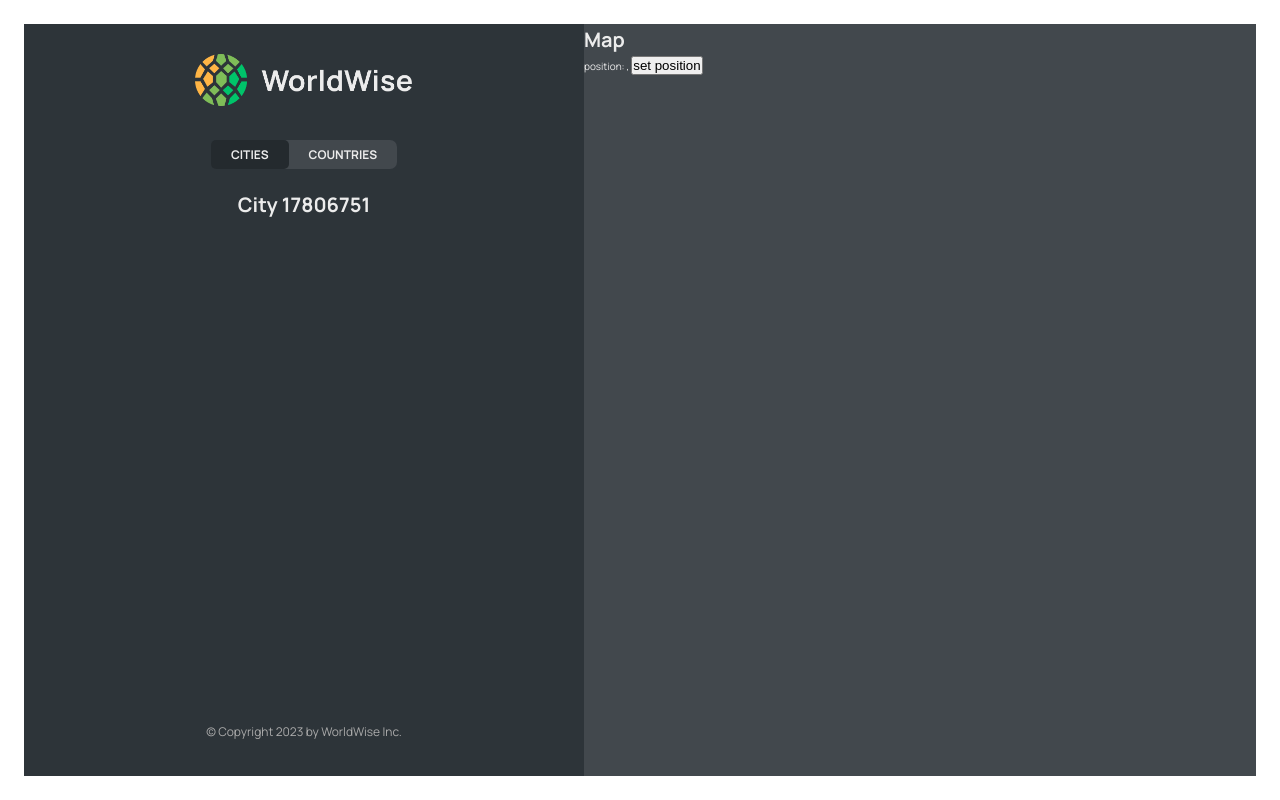
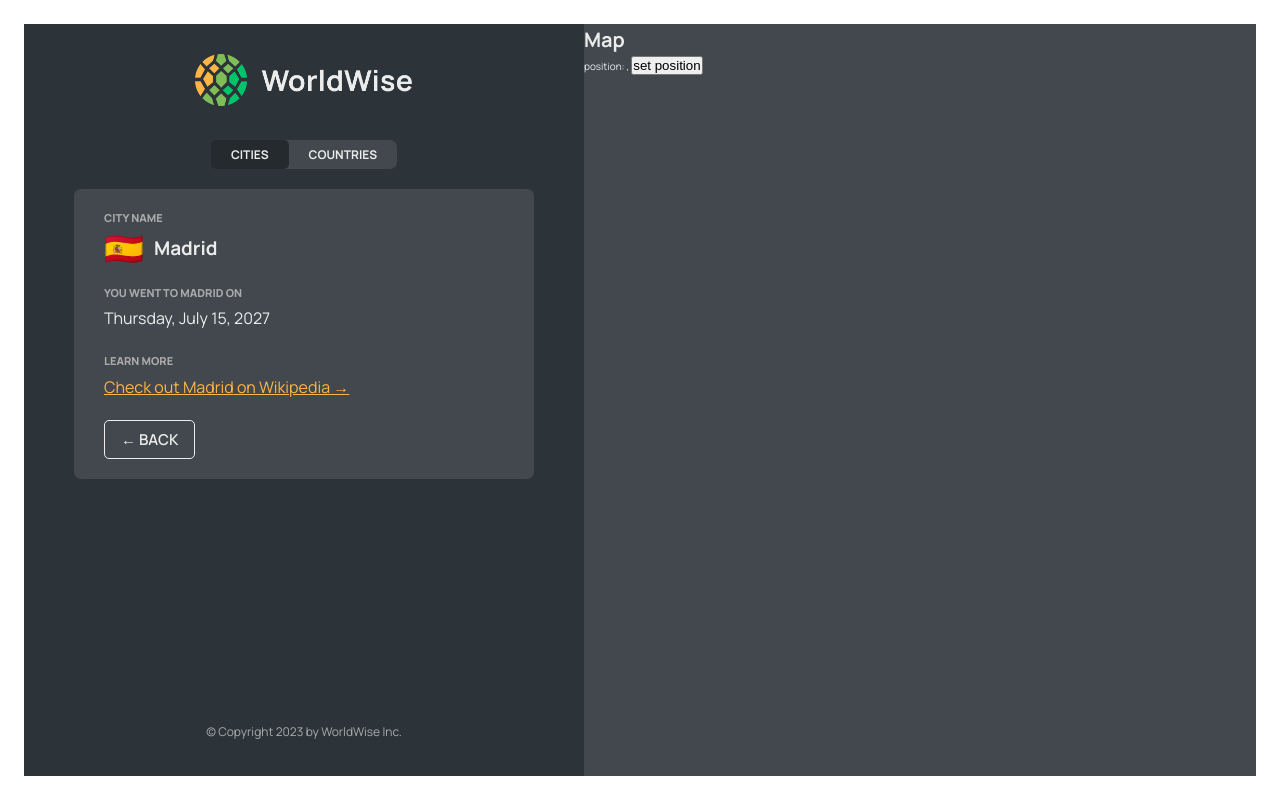
Before and after one commit to nidal1/worldwise, a React (Vite) app: page /app/cities/17806751 in a window 1280 px wide. Built offline with nearby package versions, Linux system fonts and the light colour scheme; data requests are answered from the project's data file.

Commit message:
finishing the city view

```diff
--- /dev/null
+++ b/src/components/BackBtn.jsx
@@ -0,0 +1,18 @@
+import React from 'react';
+import Button from './Button';
+import { useNavigate } from 'react-router-dom';
+
+export default function BackBtn() {
+  const navigate = useNavigate();
+  return (
+    <Button
+      type={'back'}
+      onClick={(e) => {
+        e.preventDefault();
+        navigate(-1);
+      }}
+    >
+      &larr; Back
+    </Button>
+  );
+}
--- a/src/components/City.jsx
+++ b/src/components/City.jsx
@@ -1,5 +1,10 @@
 import { useParams } from 'react-router-dom';
+import { useCities } from '../contexts/CitiesContext';
+
 import styles from './City.module.css';
+import { useEffect } from 'react';
+import Spinner from './Spinner';
+import BackBtn from './BackBtn';
 
 const formatDate = (date) =>
   new Intl.DateTimeFormat('en', {
@@ -11,54 +16,63 @@ const formatDate = (date) =>
 
 function City() {
   const { id } = useParams();
+  const { getCity, currentCity, isLoading } = useCities();
+  // TEMP DATA
+  // const currentCity = {
+  //   cityName: 'Lisbon',
+  //   emoji: '🇵🇹',
+  //   date: '2027-10-31T15:59:59.138Z',
+  //   notes: 'My favorite city so far!',
+  // };
 
-  // TEMP DATA
-  const currentCity = {
-    cityName: 'Lisbon',
-    emoji: '🇵🇹',
-    date: '2027-10-31T15:59:59.138Z',
-    notes: 'My favorite city so far!',
-  };
+  useEffect(() => {
+    getCity(id);
+
+    // return () => {
+    //   second
+    // }
+  }, [id]);
 
   const { cityName, emoji, date, notes } = currentCity;
 
+  if (isLoading) return <Spinner />;
+
   return (
-    <h1>City {id}</h1>
-    // <div className={styles.city}>
-    //   <div className={styles.row}>
-    //     <h6>City name</h6>
-    //     <h3>
-    //       <span>{emoji}</span> {cityName}
-    //     </h3>
-    //   </div>
+    <div className={styles.city}>
+      <div className={styles.row}>
+        <h6>City name</h6>
+        <h3>
+          <span>{emoji}</span> {cityName}
+        </h3>
+      </div>
 
-    //   <div className={styles.row}>
-    //     <h6>You went to {cityName} on</h6>
-    //     <p>{formatDate(date || null)}</p>
-    //   </div>
+      <div className={styles.row}>
+        <h6>You went to {cityName} on</h6>
+        <p>{formatDate(date || null)}</p>
+      </div>
 
-    //   {notes && (
-    //     <div className={styles.row}>
-    //       <h6>Your notes</h6>
-    //       <p>{notes}</p>
-    //     </div>
-    //   )}
+      {notes && (
+        <div className={styles.row}>
+          <h6>Your notes</h6>
+          <p>{notes}</p>
+        </div>
+      )}
 
-    //   <div className={styles.row}>
-    //     <h6>Learn more</h6>
-    //     <a
-    //       href={`https://en.wikipedia.org/wiki/${cityName}`}
-    //       target="_blank"
-    //       rel="noreferrer"
-    //     >
-    //       Check out {cityName} on Wikipedia &rarr;
-    //     </a>
-    //   </div>
+      <div className={styles.row}>
+        <h6>Learn more</h6>
+        <a
+          href={`https://en.wikipedia.org/wiki/${cityName}`}
+          target="_blank"
+          rel="noreferrer"
+        >
+          Check out {cityName} on Wikipedia &rarr;
+        </a>
+      </div>
 
-    //   <div>
-    //     <ButtonBack />
-    //   </div>
-    // </div>
+      <div>
+        <BackBtn />
+      </div>
+    </div>
   );
 }
 
--- a/src/components/CityItem.jsx
+++ b/src/components/CityItem.jsx
@@ -1,7 +1,9 @@
 import React from 'react';
 import styles from './CityItem.module.css';
 import { Link } from 'react-router-dom';
+import { useCities } from '../contexts/CitiesContext';
 export default function CityItem({ city }) {
+  const { currentCity } = useCities();
   const { cityName, emoji, date, id, position } = city;
   const formatDate = (date) =>
     new Intl.DateTimeFormat('en', {
@@ -15,7 +17,9 @@ export default function CityItem({ city }) {
     <li>
       <Link
         to={`${id}?lat=${position.lat}&lng=${position.lng}`}
-        className={styles.cityItem}
+        className={`${styles.cityItem} ${
+          id === currentCity.id ? styles['cityItem--active'] : ''
+        }`}
       >
         <span className={styles.emoji}>{emoji}</span>
         <h3 className={styles.name}>{cityName}</h3>
--- a/src/components/Form.jsx
+++ b/src/components/Form.jsx
@@ -5,6 +5,7 @@ import { useState } from 'react';
 import styles from './Form.module.css';
 import Button from './Button';
 import { useNavigate } from 'react-router-dom';
+import BackBtn from './BackBtn';
 
 export function convertToEmoji(countryCode) {
   const codePoints = countryCode
@@ -53,15 +54,7 @@ function Form() {
 
       <div className={styles.buttons}>
         <Button type={'primary'}>Add</Button>
-        <Button
-          type={'back'}
-          onClick={(e) => {
-            e.preventDefault();
-            navigate(-1);
-          }}
-        >
-          &larr; Back
-        </Button>
+        <BackBtn />
       </div>
     </form>
   );
--- a/src/contexts/CitiesContext.jsx
+++ b/src/contexts/CitiesContext.jsx
@@ -6,6 +6,7 @@ const CitiesContext = createContext();
 
 function CitiesProvider({ children }) {
   const [cities, setCities] = useState([]);
+  const [currentCity, setCurrentCity] = useState({});
   const [isLoading, setIsLoading] = useState(false);
 
   useEffect(() => {
@@ -29,11 +30,26 @@ function CitiesProvider({ children }) {
     // }
   }, []);
 
+  async function getCity(id) {
+    try {
+      setIsLoading(true);
+      const res = await fetch(`${BASE_URL}/cities/${id}`);
+      const data = await res.json();
+      setCurrentCity(data);
+    } catch (error) {
+      console.log(error);
+    } finally {
+      setIsLoading(false);
+    }
+  }
+
   return (
     <CitiesContext.Provider
       value={{
         cities,
+        currentCity,
         isLoading,
+        getCity,
       }}
     >
       {children}
```
